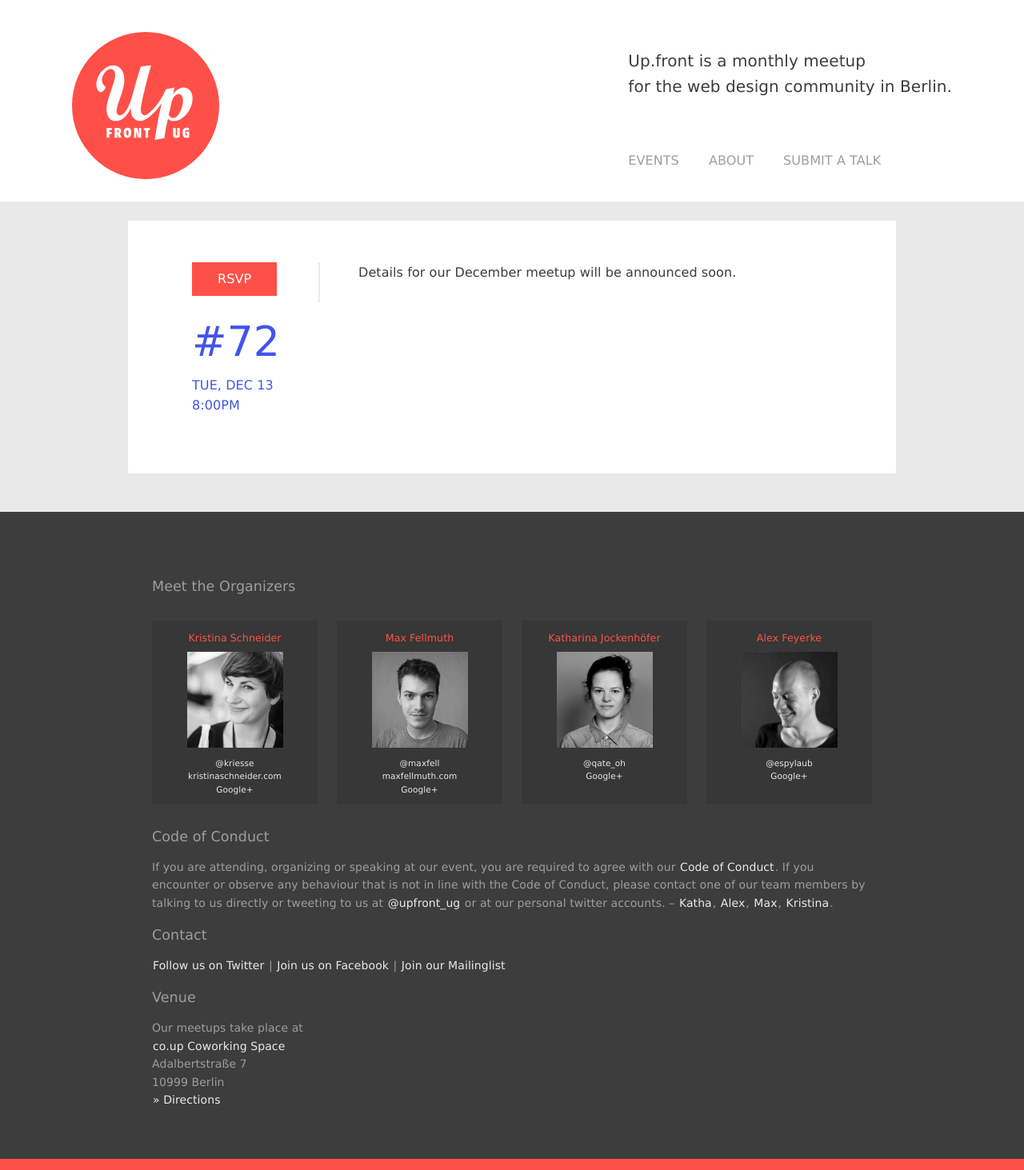
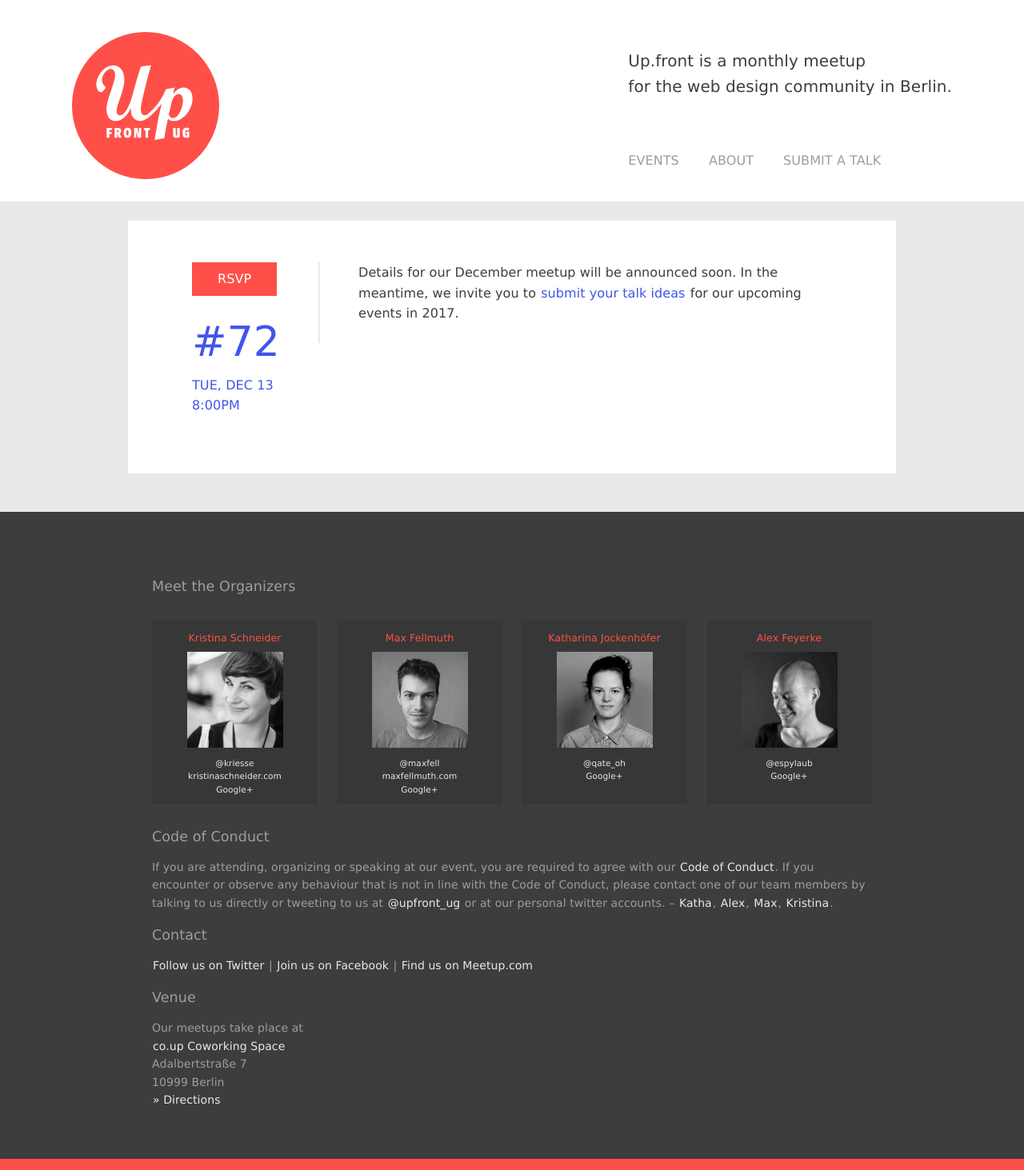
Before and after one commit to upfrontug/upfrontug.github.io, a Jekyll site: the page built from _posts/2016-12-13-meetup.html, in a window 1280 px wide. Shown: the whole page at 80% size. Built offline with Jekyll 4.4.1, drawn with Linux system fonts in a browser that asks for light colours; a script that is not in the unit is left out.

Commit message:
remove mailing list link in footer. add meetup.com link. add submit-link to upcoming meetup description

```diff
--- a/_includes/footer.html
+++ b/_includes/footer.html
@@ -46,13 +46,15 @@
       |
       <a href="http://www.facebook.com/pages/Upfront/158502897496288">Join us on Facebook</a>
       |
-      <a href="http://groups.google.com/group/upfront_ug">Join our Mailinglist</a>
+      <a href="http://www.meetup.com/up-front-ug/">Find us on Meetup.com</a>
+      <!-- |
+      <a href="http://groups.google.com/group/upfront_ug">Join our Mailinglist</a> -->
     <p>
 
     <h3>Venue</h3>
 
     <p>
-       Our meetups take place at<br>
+      Our meetups take place at<br>
       <a href="http://co-up.de/">co.up Coworking Space</a><br>
       Adalbertstraße 7<br>
       10999 Berlin<br>
--- a/_posts/2016-12-13-meetup.html
+++ b/_posts/2016-12-13-meetup.html
@@ -1,6 +1,6 @@
 ---
   counter:  '72'
   meetup: 'http://www.meetup.com/up-front-ug/events/235472363/'
-  intro: 'Details for our December meetup will be announced soon.'
+  intro: 'Details for our December meetup will be announced soon. In the meantime, we invite you to <a href="http://up.front.ug/submit/">submit your talk ideas</a> for our upcoming events in 2017.'
 
 ---
```
